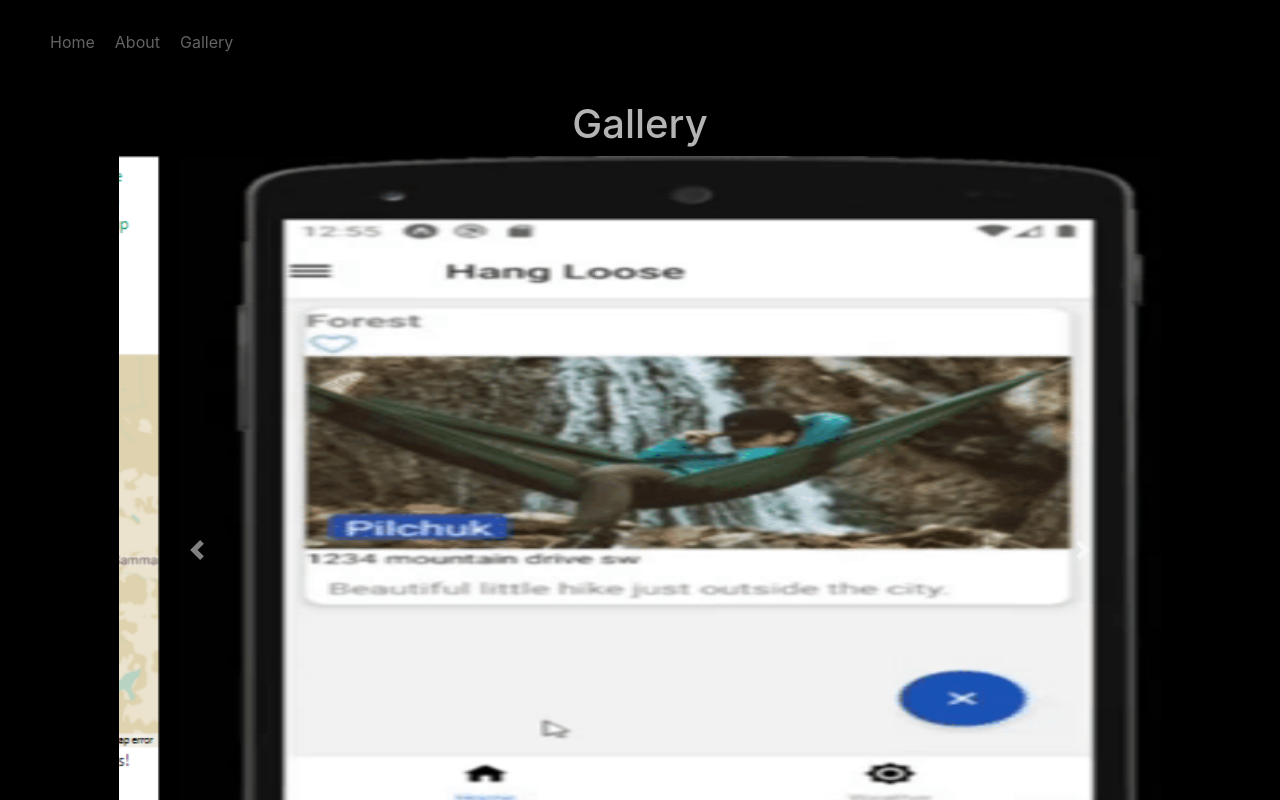
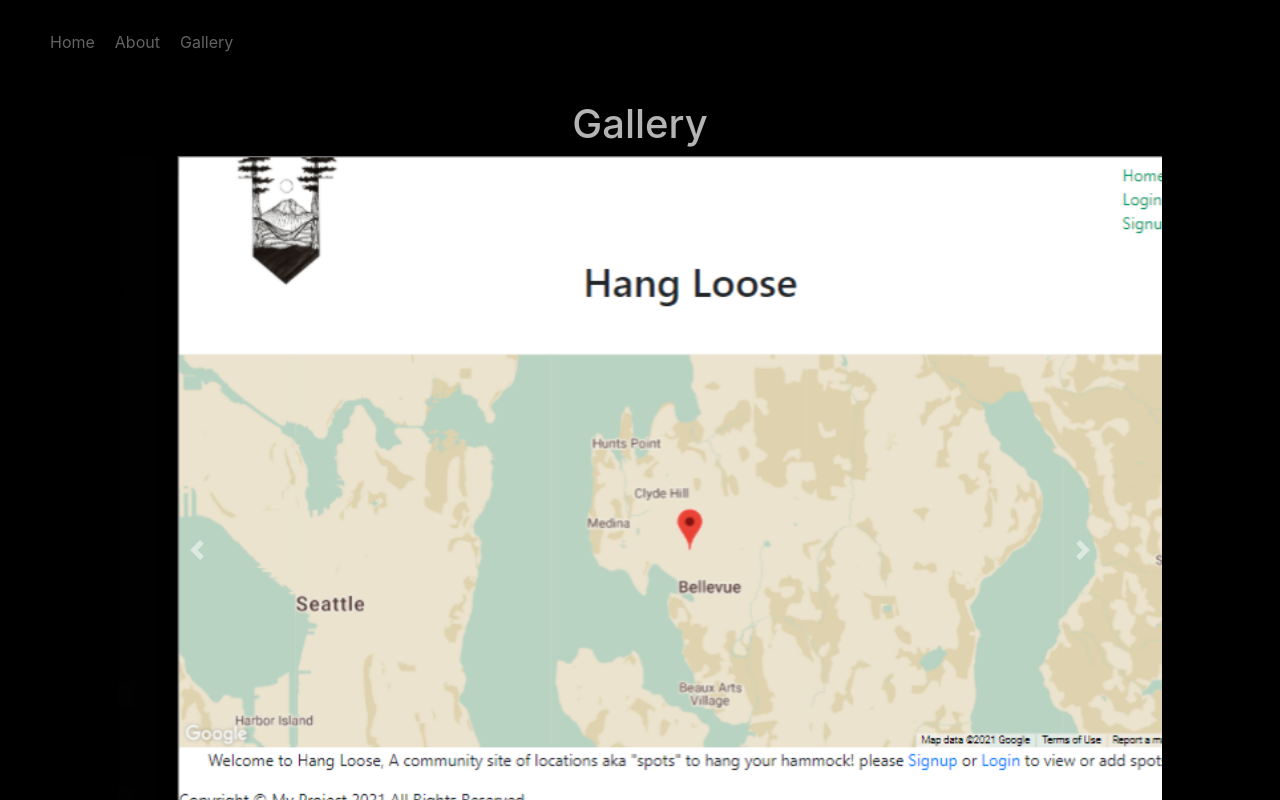
Before and after one commit to TylerFarhner/Portfolio-Site, a React (Create React App) app: page /Gallery in a window 1280 px wide. Shown: the top 800 px of the page. Built offline with nearby package versions, Linux system fonts and the light colour scheme.

Commit message:
slide reorder v2

```diff
--- a/src/pages/GalleryPage.js
+++ b/src/pages/GalleryPage.js
@@ -13,24 +13,22 @@ export default function GalleryPage(props) {
             <h1>Gallery</h1>
             <Carousel >
 
-
+            <Carousel.Item>
+                    <a href="https://github.com/TylerFarhner/HLM" target="_blank" rel="noreferrer">
+                        <img
+                        className="d-block w-100"
+                        src={ HLM }
+                        alt="First Slide"
+                        />
+                    </a>
+                </Carousel.Item>
 
                 <Carousel.Item>
                     <a href="https://www.hanglooseseir.herokuapp.com" target="_blank" rel="noreferrer">
                         <img
                         className="d-block w-100"
                         src={ HangLooseWebHome }
-                        alt="First slide"
-                        />
-                    </a>
-                </Carousel.Item>
-
-                <Carousel.Item>
-                    <a href="https://github.com/TylerFarhner/HLM" target="_blank" rel="noreferrer">
-                        <img
-                        className="d-block w-100"
-                        src={ HLM }
-                        alt="Second Slide"
+                        alt="Second slide"
                         />
                     </a>
                 </Carousel.Item>
```
